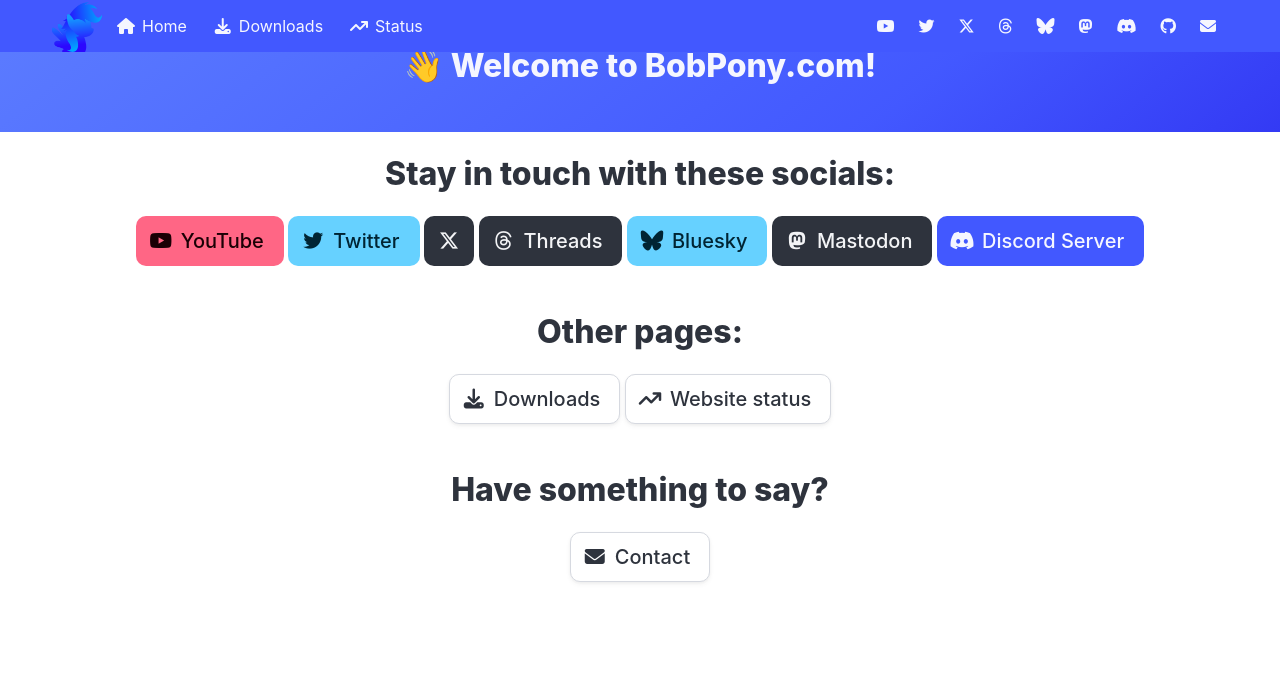
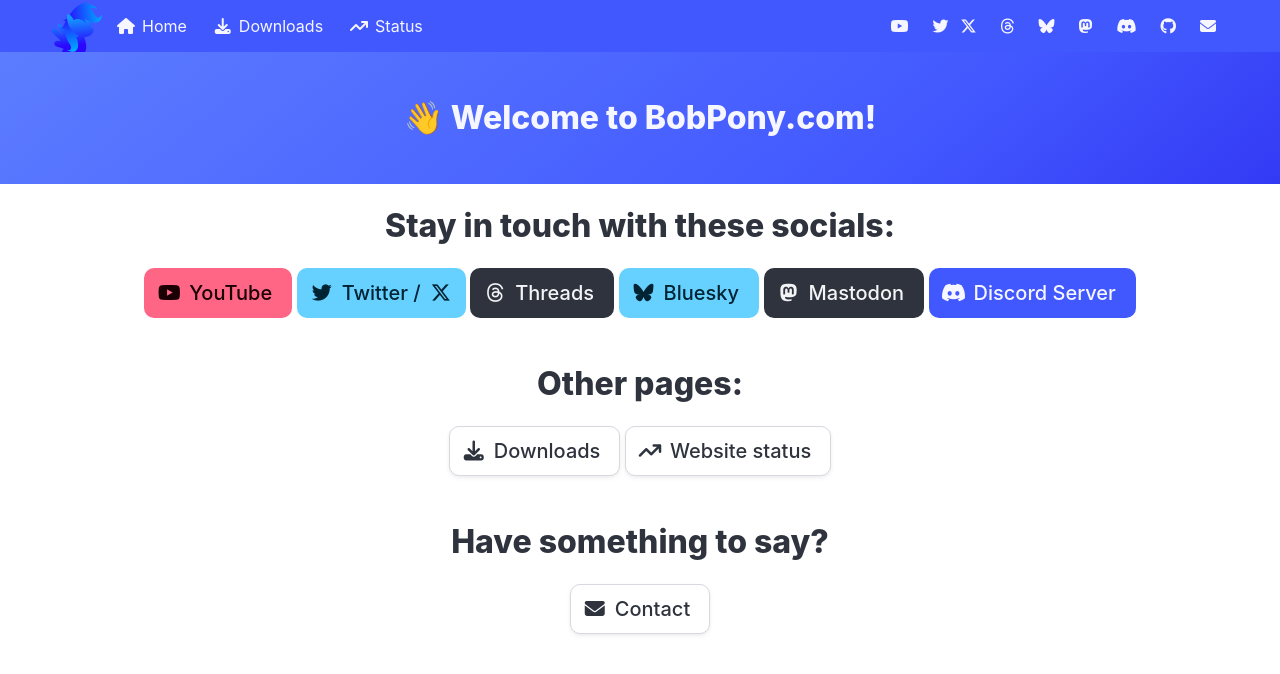
Before and after one commit to TheBobPony/bobpony.com, a Jekyll site: the page built from index.html, in a window 1280 px wide. Shown: the top 674 px of the page. Built offline with Jekyll 4.4.1, drawn with Linux system fonts in a browser that asks for light colours.

Commit message:
update fa and minor changes
- Updated FA to 6.7.2
- Removed unused yt.js
- Some cleanup of unused code
- Discord link updated

```diff
--- a/_includes/nav.html
+++ b/_includes/nav.html
@@ -1,13 +1,13 @@
-<nav class="navbar is-fixed-top is-link" role="navigation" aria-label="main navigation">
+<nav class="navbar is-link" role="navigation" aria-label="main navigation">
   <div class="container" id="container">
     <div class="navbar-brand">
 <!-- height is defined to stop the navbar from stretching vertically on older versions of Chromium -->
       <img class="navlogo" style="width:50px;height:52px;" src="/img/favicon.png">
       <a role="button" class="navbar-burger" aria-label="menu" aria-expanded="false" data-target="navbarBasicExample">
-        <span aria-hidden="true"></span>
-        <span aria-hidden="true"></span>
-        <span aria-hidden="true"></span>
-      </a>
+      <span aria-hidden="true"></span>
+      <span aria-hidden="true"></span>
+      <span aria-hidden="true"></span>
+    </a>
     </div>
 
     <div id="navbarBasicExample" class="navbar-menu">
@@ -42,11 +42,8 @@
         <a href="https://www.youtube.com/channel/UCAZzz2Dd9Xh6vTjNcxhqPZw" class="navbar-item" title="YouTube">
           <i class="fab fa-youtube"></i>
         </a>
-        <a href="https://twitter.com/TheBobPony" class="navbar-item" title="Twitter">
-          <i class="fab fa-twitter"></i>
-        </a>
-		<a onclick="xAct()" class="navbar-item" title="X">
-          <i class="fab fa-x-twitter"></i>
+        <a href="https://twitter.com/TheBobPony" class="navbar-item" title="Twitter / X">
+          <i class="fab fa-twitter"></i><i class="fab fa-x-twitter"></i>
         </a>
         <a rel="me" href="https://www.threads.net/@thebobpony" class="navbar-item" title="Threads, also available on Mastodon @thebobpony@threads.net">
           <i class="fab fa-threads"></i>
@@ -57,7 +54,7 @@
 		<a rel="me" onclick="mastodonAct()" class="navbar-item" title="Mastodon @thebobpony@threads.net">
           <i class="fab fa-mastodon"></i>
         </a>
-        <a rel="me" href="/discord" class="navbar-item" title="Discord Server">
+        <a rel="me" href="https://discord.gg/tApDzYNwrj" class="navbar-item" title="Discord Server">
           <i class="fab fa-discord"></i>
         </a>
         <a href="https://github.com/TheBobPony/bobpony.com" class="navbar-item" title="GitHub">
--- a/_layouts/default.html
+++ b/_layouts/default.html
@@ -5,7 +5,7 @@
   <!-- Resources -->
   <link rel="stylesheet" href="/css/main.css">
   <link rel="stylesheet" href="https://cdn.jsdelivr.net/npm/bulma@1.0.1/css/bulma.min.css">
-  <link rel="stylesheet" href="https://cdnjs.cloudflare.com/ajax/libs/font-awesome/6.5.2/css/all.min.css" integrity="sha512-SnH5WK+bZxgPHs44uWIX+LLJAJ9/2PkPKZ5QiAj6Ta86w+fsb2TkcmfRyVX3pBnMFcV7oQPJkl9QevSCWr3W6A==" crossorigin="anonymous" referrerpolicy="no-referrer" />  {% include head.html %}
+  <link rel="stylesheet" href="https://cdnjs.cloudflare.com/ajax/libs/font-awesome/6.7.2/css/all.min.css" integrity="sha512-Evv84Mr4kqVGRNSgIGL/F/aIDqQb7xQ2vcrdIwxfjThSH8CSR7PBEakCr51Ck+w+/U6swU2Im1vVX0SVk9ABhg==" crossorigin="anonymous" referrerpolicy="no-referrer" />  {% include head.html %}
   <script src="{{ "/js/nav.js" | prepend: site.baseurl }}"></script>
   <title>{% if page.title %}{{ page.title }} - Bob Pony{% else %}Bob Pony{% endif %}</title>
 </head>
--- a/index.html
+++ b/index.html
@@ -6,7 +6,7 @@
 ---
 <section class="hero is-link is-bold">
 	<div class="hero-body container has-text-centered">
-    <h1 class="title has-text-centered">
+    <h1 class="title">
       👋 Welcome to BobPony.com!
     </h1>
 	</div>
@@ -22,14 +22,12 @@
         </span>
         <span>YouTube</span>
       </a>
-      <a title="Twitter" href="https://twitter.com/TheBobPony" class="button is-info is-medium">
+      <a title="Twitter / X" href="https://twitter.com/TheBobPony" class="button is-info is-medium">
         <span class="icon is-medium">
           <i class="fab fa-twitter"></i>
         </span>
-        <span>Twitter</span>
-      </a>
-	  <a title="X" onclick="xAct()" class="button is-dark is-medium">
-        <span class="icon is-medium">
+        <span>Twitter / </span>
+		<span class="icon is-medium">
           <i class="fab fa-x-twitter"></i>
         </span>
       </a>
@@ -53,7 +51,7 @@
         </span>
         <span>Mastodon</span>
       </a>
-      <a title="Join Bob Pony's Discord server" href="/discord" class="button is-link is-medium">
+      <a title="Join Bob Pony's Discord server" href="https://discord.gg/tApDzYNwrj" class="button is-link is-medium">
         <span class="icon is-medium">
           <i class="fab fa-discord"></i>
         </span>
--- a/js/nav.js
+++ b/js/nav.js
@@ -24,9 +24,6 @@
 
 });
 function mastodonAct() {
+	// Shows a browser alert message
   alert("@thebobpony@threads.net");
 }
-function xAct() {
-  alert("Oh btw... it's still Twitter. ;)");
-  window.location.replace("https://x.com/TheBobPony");
-}
```
Also changed, not shown: 404.html (+5 -5 lines), css/main.css (+0 -12 lines), js/yt.js (deleted, +0 -11 lines).
